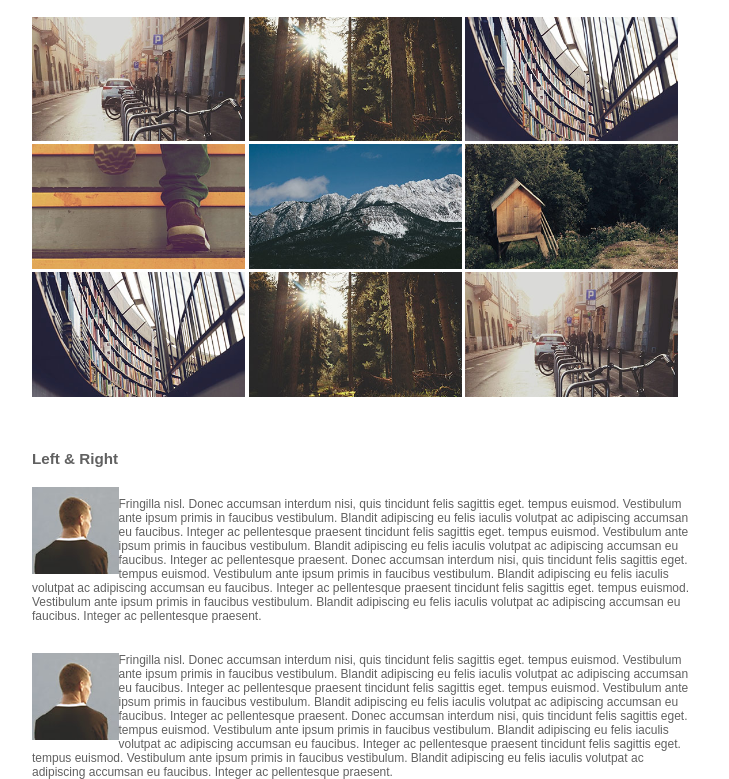
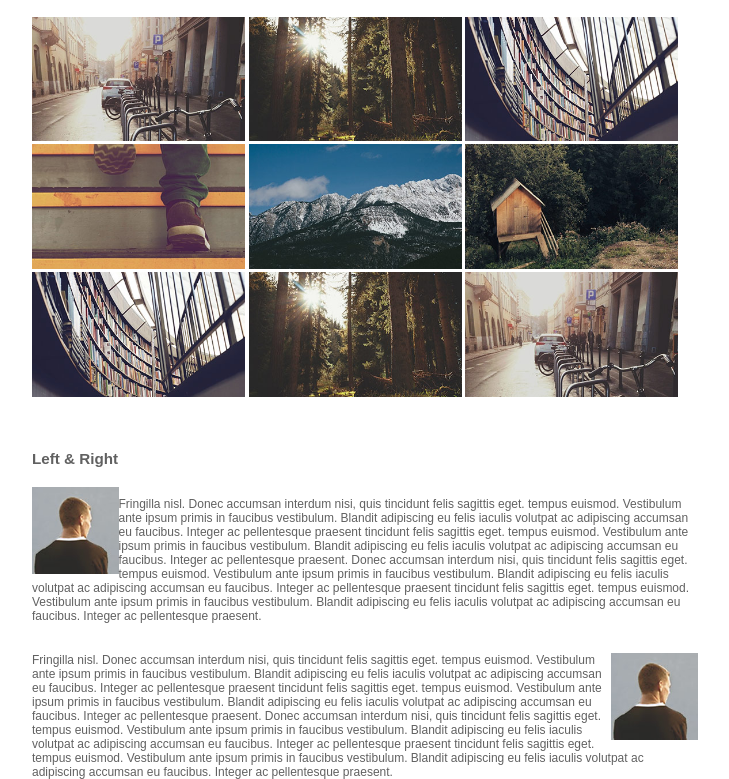
Before and after one commit to isaccsz/StrataProject, a plain HTML site: page index.html in a window 1280 px wide. Shown: the part 5312-6091 px from the top of the page, without its empty margins (456-1185 px from the left). Drawn offline with Linux system fonts and the light colour scheme.

Commit message:
daily commit

```diff
--- a/index.html
+++ b/index.html
@@ -382,7 +382,7 @@
 
             <section id="textos">
                 <h1>Left & Right</h1>
-                <img src="images/avatar.jpg" alt="homem de costas">
+                <img src="images/avatar.jpg" alt="homem de costas" id="imagem_um">
                 <p>Fringilla nisl. Donec accumsan interdum nisi,
                     quis tincidunt felis sagittis eget. tempus euismod.
                     Vestibulum ante ipsum primis in faucibus vestibulum.
@@ -398,7 +398,7 @@
                     in faucibus vestibulum. Blandit adipiscing eu felis iaculis volutpat ac
                     adipiscing accumsan eu faucibus. Integer ac pellentesque praesent.
                 </p>
-                <img src="images/avatar.jpg" alt="homem de costas">
+                <img src="images/avatar.jpg" alt="homem de costas" id="imagem_dois">
                 <p>Fringilla nisl. Donec accumsan interdum nisi,
                     quis tincidunt felis sagittis eget. tempus euismod.
                     Vestibulum ante ipsum primis in faucibus vestibulum.
--- a/styles/styles.css
+++ b/styles/styles.css
@@ -508,9 +508,14 @@ select{
     width: 100%;
 }
 
-#textos img{
+#imagem_um{
     width: 13%;
     float: left;
+}
+
+#imagem_dois{
+    width: 13%;
+    float: right;
 }
 
 #textos p{
```
